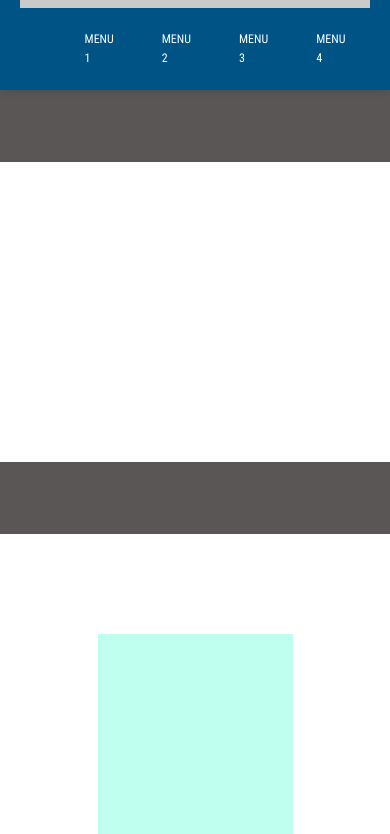
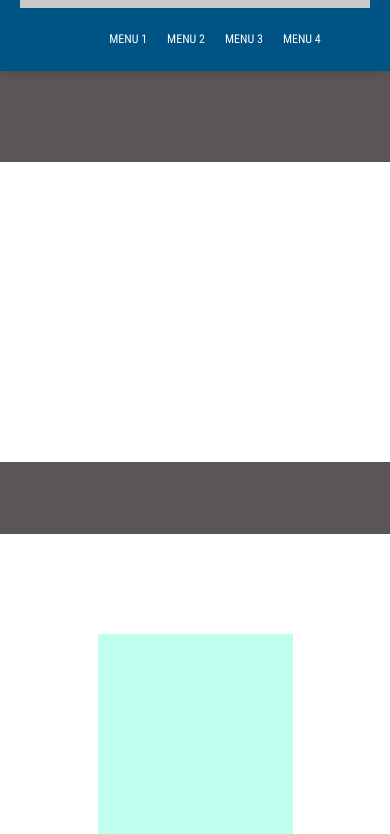
Before and after one commit to jessicakuijer/test-integration-koedia, a plain HTML site: page index.html in a window 390 px wide. Shown: the part 66-900 px from the top of the page. Drawn offline with Linux system fonts and the light colour scheme.

Commit message:
Update style-responsive1.css

```diff
--- a/assets/css/style-responsive1.css
+++ b/assets/css/style-responsive1.css
@@ -2,6 +2,9 @@
 
 @media (max-width: 768px) {
 
+  header .desktop-nav ul li {
+    margin: 0 10px;
+}
   /* Sections */
 
   section {
```
